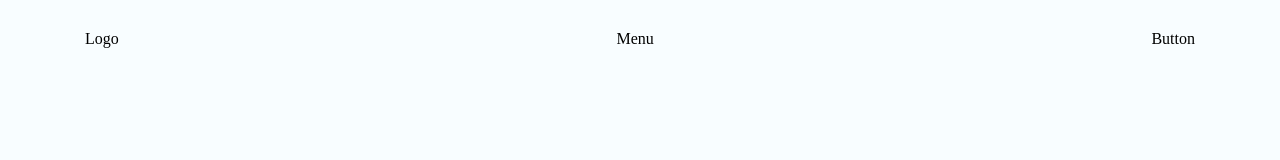
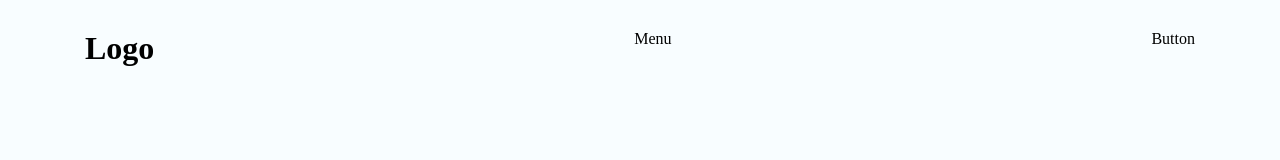
Before and after one commit to AlexMarquesAlves/vite_landing_page-kreed, a React (Vite) app: page / in a window 1280 px wide. Shown: the top 160 px of the page. Built offline with nearby package versions, Linux system fonts and the light colour scheme.

Commit message:
Feat: <logo /> create & first syles

```diff
--- /dev/null
+++ b/src/molecules/Logo/index.tsx
@@ -0,0 +1,18 @@
+import { ReactNode } from "react";
+
+import { Container } from "./styles";
+
+interface LogoProps {
+  children?: ReactNode;
+}
+
+function Logo({ children }: LogoProps) {
+  return (
+    <Container>
+      <h1>Logo</h1>
+      {children}
+    </Container>
+  );
+}
+
+export default Logo;
--- /dev/null
+++ b/src/molecules/Logo/styles.ts
@@ -0,0 +1,5 @@
+import styled from 'styled-components';
+
+export const Container = styled.div`
+
+`;
--- a/src/organisms/Header/index.tsx
+++ b/src/organisms/Header/index.tsx
@@ -1,6 +1,8 @@
 import { ReactNode } from "react";
-
+// styled-components imports
 import { Container } from "./styles";
+// molecules imports
+import Logo from "../../molecules/Logo";
 
 interface HeaderProps {
   children?: ReactNode;
@@ -9,7 +11,7 @@ interface HeaderProps {
 function Header({ children }: HeaderProps) {
   return (
     <Container>
-      <div className="logo">Logo</div>
+      <Logo />
       <div className="menu">Menu</div>
       <div className="button">Button</div>
     </Container>
```
